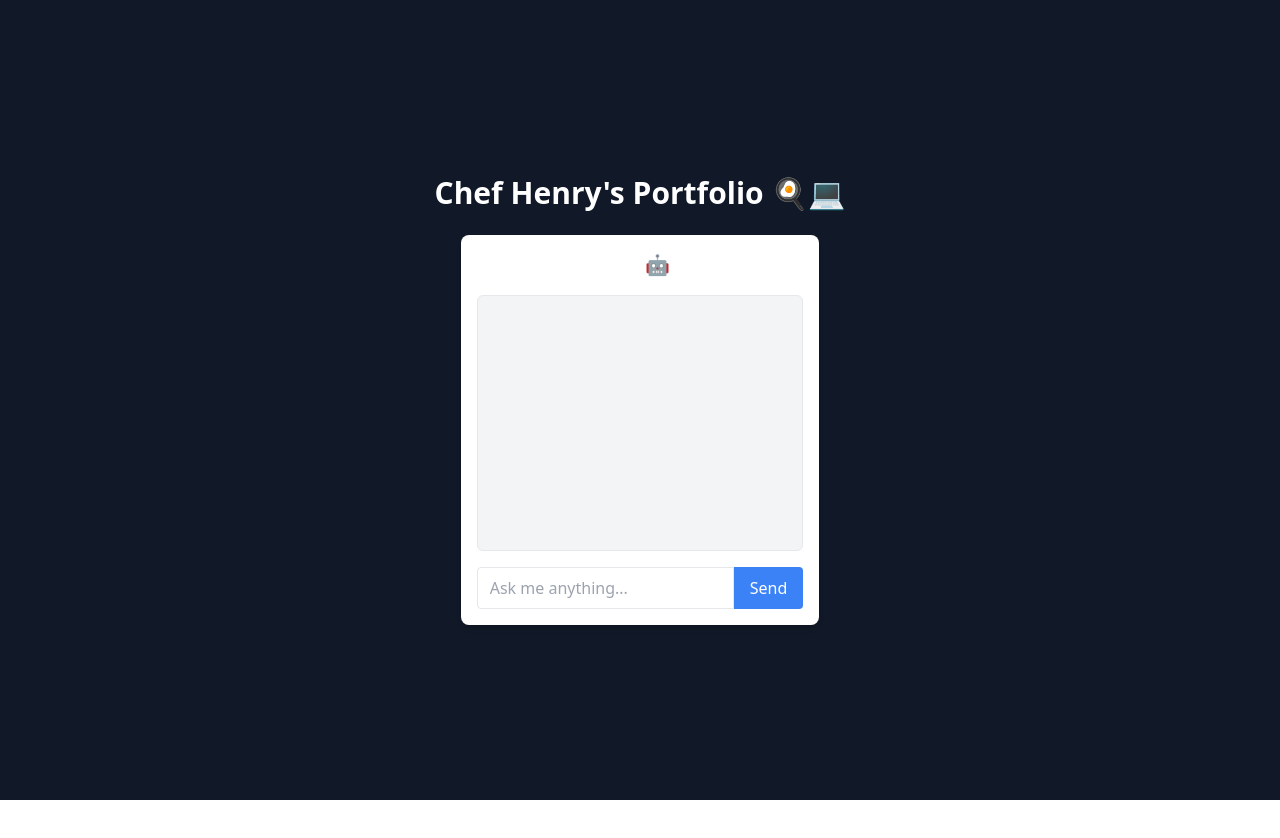
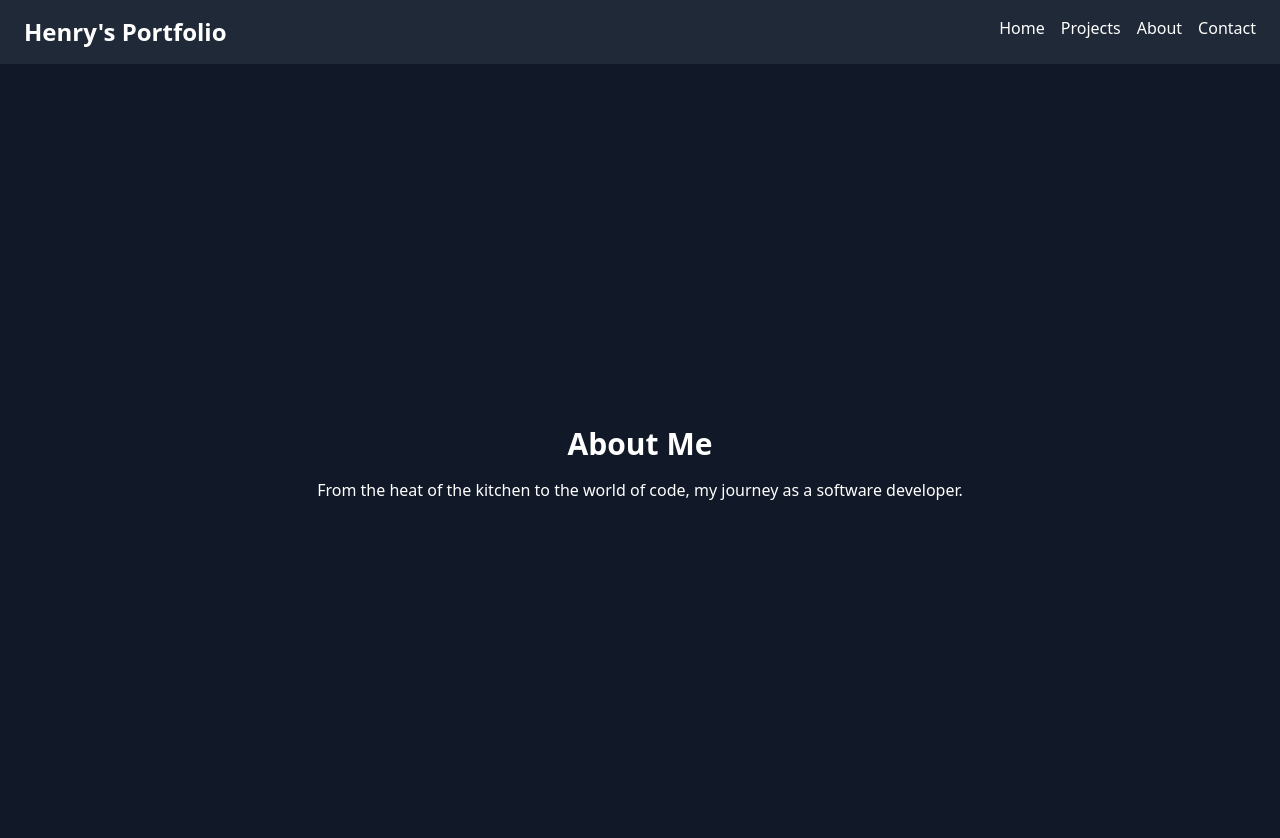
Before and after one commit to Hagustin/chef-henry-portfolio, a React (Vite) app in the folder client/: page /about in a window 1280 px wide. Shown: the top 838 px of the page. Before the commit the page ends 800 px from the top, so only its background shows below. Built offline with nearby package versions, Linux system fonts and the light colour scheme.

Commit message:
Added portfolio page structure with React Router

```diff
--- a/client/package.json
+++ b/client/package.json
@@ -12,7 +12,8 @@
   "dependencies": {
     "axios": "^1.8.1",
     "react": "^19.0.0",
-    "react-dom": "^19.0.0"
+    "react-dom": "^19.0.0",
+    "react-router-dom": "^7.2.0"
   },
   "devDependencies": {
     "@eslint/js": "^9.21.0",
--- a/client/src/App.tsx
+++ b/client/src/App.tsx
@@ -1,11 +1,21 @@
-import Chatbot from "./components/Chatbot";
+import { BrowserRouter as Router, Routes, Route } from "react-router-dom";
+import Navbar from "./components/Navbar";
+import Home from "./pages/Home";
+import Projects from "./pages/Projects";
+import About from "./pages/About";
+import Contact from "./pages/Contact";
 
 function App() {
     return (
-        <div className="min-h-screen flex flex-col items-center justify-center bg-gray-900 text-white p-5">
-            <h1 className="text-3xl font-bold mb-6">Chef Henry's Portfolio 🍳💻</h1>
-            <Chatbot />
-        </div>
+        <Router>
+            <Navbar />
+            <Routes>
+                <Route path="/" element={<Home />} />
+                <Route path="/projects" element={<Projects />} />
+                <Route path="/about" element={<About />} />
+                <Route path="/contact" element={<Contact />} />
+            </Routes>
+        </Router>
     );
 }
 
--- /dev/null
+++ b/client/src/components/Navbar.tsx
@@ -0,0 +1,17 @@
+import { Link } from "react-router-dom";
+
+function Navbar() {
+    return (
+        <nav className="bg-gray-800 text-white py-4 px-6 flex justify-between">
+            <h1 className="text-2xl font-bold">Henry's Portfolio</h1>
+            <div className="space-x-4">
+                <Link to="/" className="hover:underline">Home</Link>
+                <Link to="/projects" className="hover:underline">Projects</Link>
+                <Link to="/about" className="hover:underline">About</Link>
+                <Link to="/contact" className="hover:underline">Contact</Link>
+            </div>
+        </nav>
+    );
+}
+
+export default Navbar;
--- /dev/null
+++ b/client/src/pages/About.tsx
@@ -0,0 +1,10 @@
+function About() {
+    return (
+        <div className="min-h-screen flex flex-col items-center justify-center bg-gray-900 text-white">
+            <h1 className="text-3xl font-bold">About Me</h1>
+            <p className="mt-4">From the heat of the kitchen to the world of code, my journey as a software developer.</p>
+        </div>
+    );
+}
+
+export default About;
--- /dev/null
+++ b/client/src/pages/Contact.tsx
@@ -0,0 +1,10 @@
+function Contact() {
+    return (
+        <div className="min-h-screen flex flex-col items-center justify-center bg-gray-900 text-white">
+            <h1 className="text-3xl font-bold">Contact Me</h1>
+            <p className="mt-4">Let's connect! You can reach me at: <strong>henry.n.agustin@outlook.com</strong></p>
+        </div>
+    );
+}
+
+export default Contact;
--- /dev/null
+++ b/client/src/pages/Home.tsx
@@ -0,0 +1,10 @@
+function Home() {
+    return (
+        <div className="min-h-screen flex flex-col items-center justify-center bg-gray-900 text-white">
+            <h1 className="text-4xl font-bold">Welcome to Henry's Portfolio</h1>
+            <p className="mt-4 text-lg">Full-stack Developer | Former Sous Chef</p>
+        </div>
+    );
+}
+
+export default Home;
--- /dev/null
+++ b/client/src/pages/Projects.tsx
@@ -0,0 +1,10 @@
+function Projects() {
+    return (
+        <div className="min-h-screen flex flex-col items-center justify-center bg-gray-900 text-white">
+            <h1 className="text-3xl font-bold">My Projects</h1>
+            <p className="mt-4">Here are some of the projects I've built.</p>
+        </div>
+    );
+}
+
+export default Projects;
```
Also changed, not shown: 1 other file (tests, documents, lock files or other folders).
